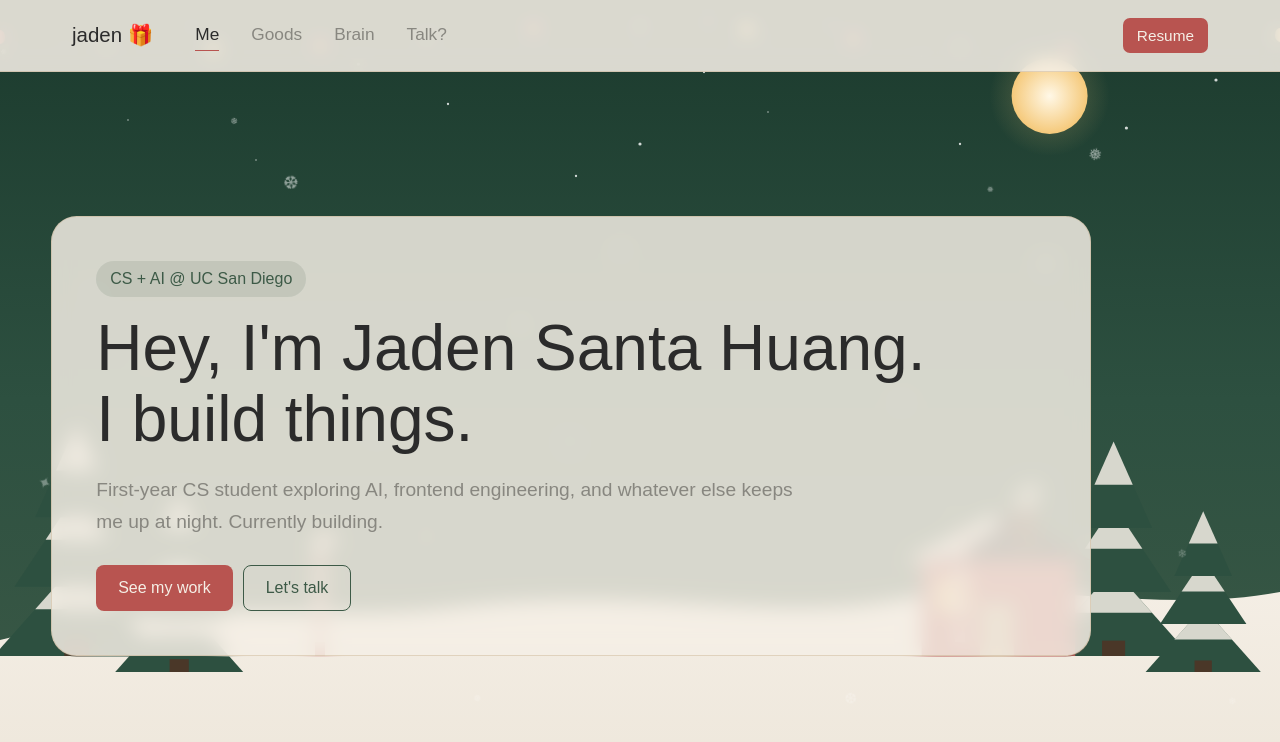
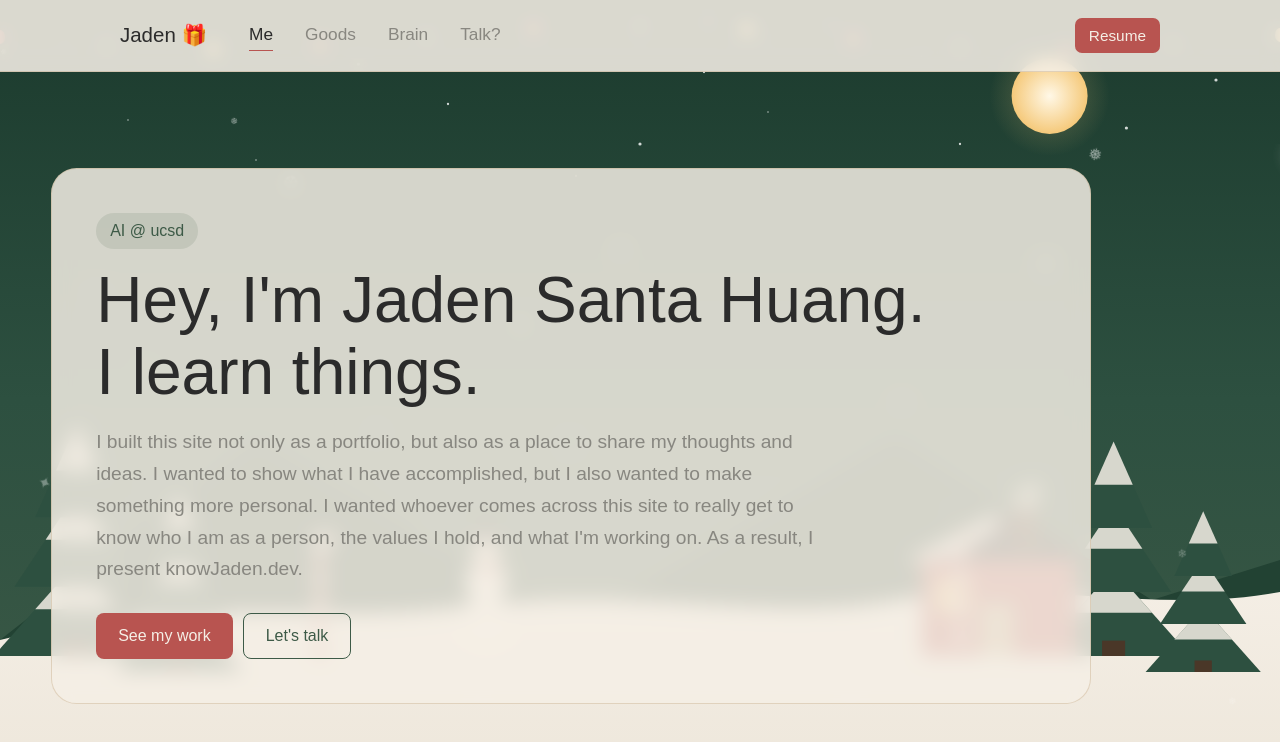
Before and after one commit to PaperTop/mysite, a Next.js app: page / in a window 1280 px wide. Shown: the top 742 px of the page. Built offline with nearby package versions, Linux system fonts and the light colour scheme.

Commit message:
santa-v1.5

```diff
--- a/app/globals.css
+++ b/app/globals.css
@@ -80,14 +80,23 @@ a {
 }
 
 .nav {
-  display: flex;
-  align-items: center;
-  gap: clamp(18px, 3vw, 34px);
   min-height: clamp(68px, 9vh, 96px);
   padding: 16px clamp(22px, 6vw, 72px);
   border-bottom: 0.5px solid rgba(195, 168, 130, 0.4);
   background: rgba(245, 239, 230, 0.88);
   backdrop-filter: blur(8px);
+  display: flex;
+  align-items: center;
+  justify-content: center;
+}
+
+.nav-container {
+  display: flex;
+  align-items: center;
+  gap: clamp(18px, 3vw, 34px);
+  width: 100%;
+  max-width: 1040px;
+  margin: 0 auto;
 }
 
 .nav-brand {
@@ -417,8 +426,11 @@ textarea.form-input {
 
 @media (max-width: 720px) {
   .nav {
+    padding: 14px 18px;
+  }
+
+  .nav-container {
     gap: 14px;
-    padding: 14px 18px;
   }
 
   .nav-links {
@@ -453,7 +465,7 @@ textarea.form-input {
 }
 
 @media (max-width: 430px) {
-  .nav {
+  .nav-container {
     align-items: flex-start;
     flex-direction: column;
   }
@@ -500,3 +512,35 @@ textarea.form-input {
     grid-template-columns: 1fr;
   }
 }
+
+.sleigh-container {
+  position: fixed;
+  top: 18%;
+  left: 0;
+  width: 100%;
+  height: 100px;
+  z-index: 0;
+  pointer-events: none;
+  user-select: none;
+  overflow: hidden;
+}
+
+.sleigh {
+  display: inline-block;
+  font-size: clamp(24px, 3vw, 36px);
+  filter: drop-shadow(0 0 8px rgba(255, 255, 255, 0.45));
+  animation: fly-across 42s linear infinite;
+  white-space: nowrap;
+}
+
+@keyframes fly-across {
+  0% {
+    transform: translateX(-150px) translateY(0) scaleX(-1);
+  }
+  8% {
+    transform: translateX(100vw) translateY(-15px) scaleX(-1);
+  }
+  100% {
+    transform: translateX(100vw) translateY(-15px) scaleX(-1);
+  }
+}
--- a/app/page.tsx
+++ b/app/page.tsx
@@ -79,14 +79,18 @@ export default function Home() {
           </span>
         ))}
 
+        <div className="sleigh-container" aria-hidden="true">
+          <span className="sleigh">🦌🦌🛷🎅✨</span>
+        </div>
+
         <div className="site">
           <nav className="nav" aria-label="Primary navigation">
-            <span className="nav-brand">jaden 🎁</span>
+            <div className="nav-container">
+              <span className="nav-brand">Jaden 🎁</span>
               <div className="nav-links">
                 {pages.map((page) => (
                   <button
-                  className={`nav-link ${
-                    activePage === page.id ? "active" : ""
+                    className={`nav-link ${activePage === page.id ? "active" : ""
                       }`}
                     key={page.id}
                     onClick={() => setActivePage(page.id)}
@@ -99,6 +103,7 @@ export default function Home() {
               <a className="nav-cta" href="#resume">
                 Resume
               </a>
+            </div>
           </nav>
 
           <section
@@ -106,15 +111,14 @@ export default function Home() {
             aria-hidden={activePage !== "me"}
           >
             <div className="content-card">
-              <span className="hero-tag">CS + AI @ UC San Diego</span>
+              <span className="hero-tag">AI @ ucsd</span>
               <h1 className="hero-h1">
                 Hey, I&apos;m Jaden Santa Huang.
                 <br />
-                I build things.
+                I learn things.
               </h1>
               <p className="hero-sub">
-                First-year CS student exploring AI, frontend engineering, and
-                whatever else keeps me up at night. Currently building.
+                I built this site not only as a portfolio, but also as a place to share my thoughts and ideas. I wanted to show what I have accomplished, but I also wanted to make something more personal. I wanted whoever comes across this site to really get to know who I am as a person, the values I hold, and what I'm working on. As a result, I present knowJaden.dev.
               </p>
               <div className="hero-btns">
                 <button
@@ -263,6 +267,7 @@ function drawScene(
 
   drawMoon(context, width, height);
   drawStars(context, width, height);
+  drawMountains(context, width, height);
   drawSnowGround(context, width, height);
 
   drawTree(context, width * 0.06, height * 0.82, width * 0.065, height * 0.26);
@@ -274,6 +279,7 @@ function drawScene(
   drawLights(context, width, height);
   drawCandyCane(context, width * 0.25, height * 0.82, height * 0.14);
   drawCandyCane(context, width * 0.75, height * 0.82, height * 0.14);
+  drawSnowman(context, width * 0.38, height * 0.78, height * 0.035);
 }
 
 function drawMoon(
@@ -538,3 +544,73 @@ function drawCandyCane(
   context.stroke();
   context.setLineDash([]);
 }
+
+function drawMountains(
+  context: CanvasRenderingContext2D,
+  width: number,
+  height: number,
+) {
+  context.beginPath();
+  context.moveTo(0, height * 0.8);
+  context.lineTo(width * 0.2, height * 0.55);
+  context.lineTo(width * 0.45, height * 0.78);
+  context.lineTo(width * 0.7, height * 0.55);
+  context.lineTo(width * 0.9, height * 0.75);
+  context.lineTo(width, height * 0.7);
+  context.lineTo(width, height);
+  context.lineTo(0, height);
+  context.closePath();
+  context.fillStyle = "#224233";
+  context.fill();
+}
+
+function drawSnowman(
+  context: CanvasRenderingContext2D,
+  x: number,
+  y: number,
+  size: number,
+) {
+  // Bottom circle
+  context.beginPath();
+  context.arc(x, y, size, 0, Math.PI * 2);
+  context.fillStyle = "#F5EFE6";
+  context.fill();
+
+  // Middle circle
+  context.beginPath();
+  context.arc(x, y - size * 1.5, size * 0.75, 0, Math.PI * 2);
+  context.fillStyle = "#F5EFE6";
+  context.fill();
+
+  // Head circle
+  context.beginPath();
+  context.arc(x, y - size * 2.6, size * 0.5, 0, Math.PI * 2);
+  context.fillStyle = "#F5EFE6";
+  context.fill();
+
+  // Eyes
+  context.fillStyle = "#2B2B2B";
+  context.beginPath();
+  context.arc(x - size * 0.18, y - size * 2.7, size * 0.06, 0, Math.PI * 2);
+  context.arc(x + size * 0.18, y - size * 2.7, size * 0.06, 0, Math.PI * 2);
+  context.fill();
+
+  // Carrot nose
+  context.fillStyle = "#D97706";
+  context.beginPath();
+  context.moveTo(x, y - size * 2.6);
+  context.lineTo(x + size * 0.35, y - size * 2.55);
+  context.lineTo(x, y - size * 2.5);
+  context.closePath();
+  context.fill();
+
+  // Top hat
+  context.fillStyle = "#2B2B2B";
+  context.fillRect(x - size * 0.5, y - size * 3.1, size, size * 0.1);
+  context.fillRect(x - size * 0.3, y - size * 3.6, size * 0.6, size * 0.5);
+
+  // Red scarf
+  context.fillStyle = "#B85450";
+  context.fillRect(x - size * 0.35, y - size * 2.15, size * 0.7, size * 0.12);
+  context.fillRect(x + size * 0.1, y - size * 2.15, size * 0.15, size * 0.5);
+}
```
Lines whose indentation alone changed are shown as unchanged.
